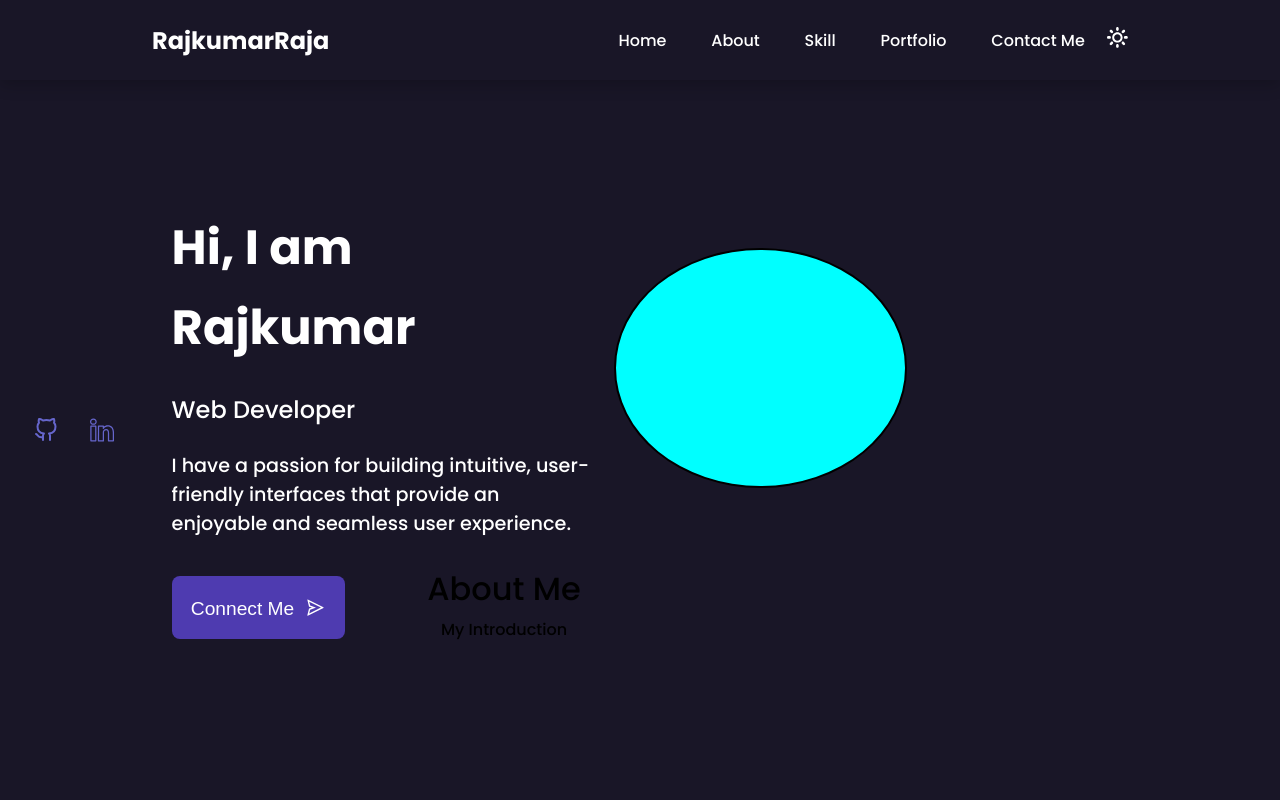
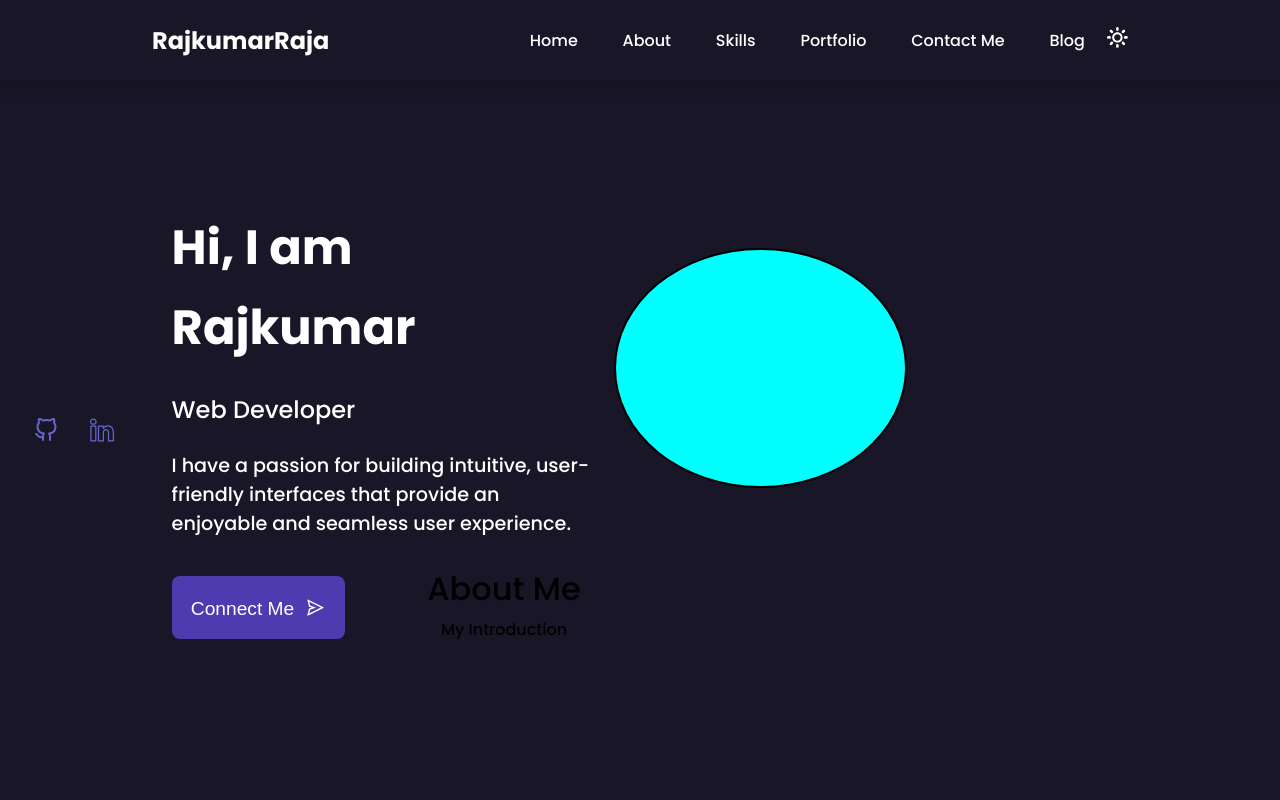
Before and after one commit to RajkumarRaja06/portfolio, a React (Create React App) app: page / in a window 1280 px wide. Shown: the top 800 px of the page. Built offline with nearby package versions, Linux system fonts and the light colour scheme; the HTML template or start-up script is replaced by a standard one.

Commit message:
add blog icon and navbar data

```diff
--- a/src/data.js
+++ b/src/data.js
@@ -4,6 +4,8 @@ import { CgFileDocument, CgList } from 'react-icons/cg';
 import { RiSendPlaneFill } from 'react-icons/ri';
 import { FiGithub } from 'react-icons/fi';
 import { SlSocialLinkedin } from 'react-icons/sl';
+import { TbBrandBlogger } from 'react-icons/tb';
+
 import html from './images/html.svg';
 import css from './images/css.svg';
 import javaScript from './images/javascript.svg';
@@ -38,7 +40,7 @@ export const navbarList = [
   {
     id: 3,
     icon: <CgFileDocument />,
-    name: 'Skill',
+    name: 'Skills',
     href: '#skills',
   },
   {
@@ -52,6 +54,12 @@ export const navbarList = [
     icon: <RiSendPlaneFill />,
     name: 'Contact Me',
     href: '#contact',
+  },
+  {
+    id: 6,
+    icon: <TbBrandBlogger />,
+    name: 'Blog',
+    href: '#blog',
   },
 ];
 
```
